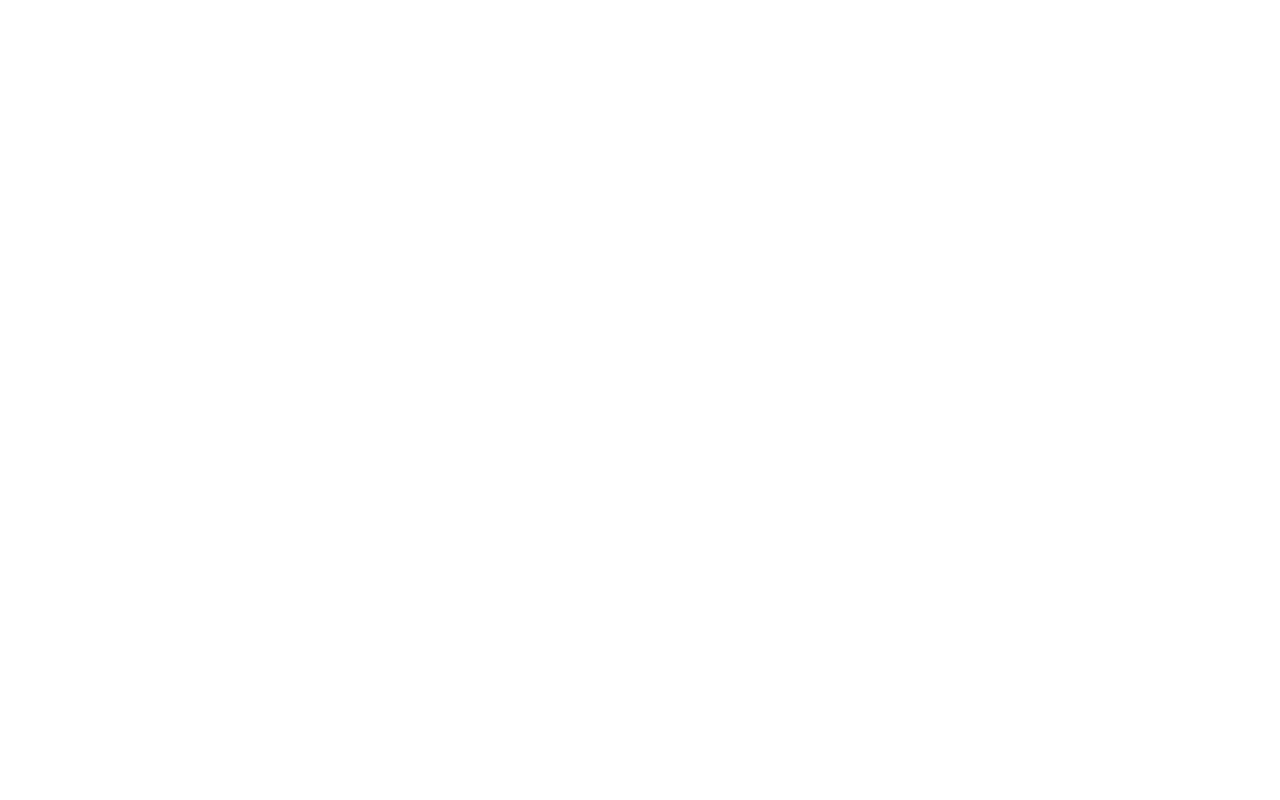
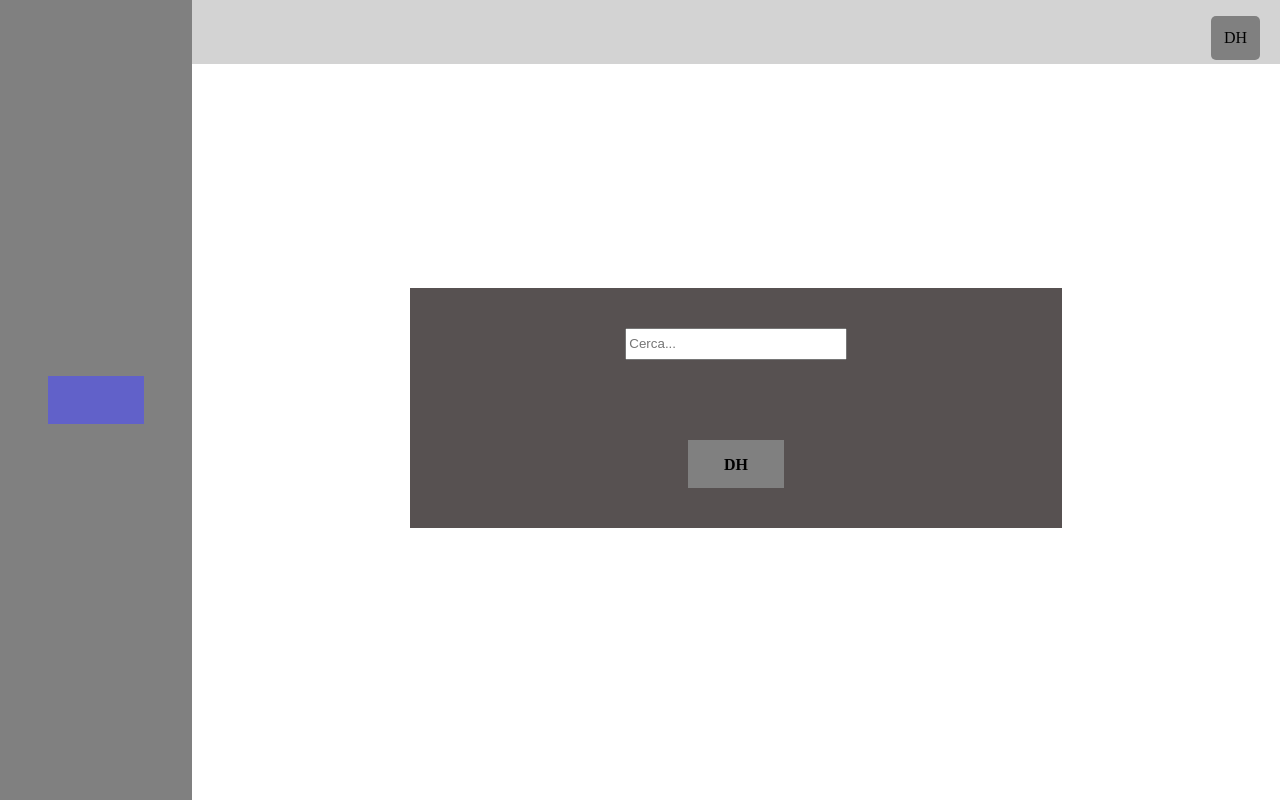
Before and after one commit to AnneclaireS/Test_sbarramento, a plain HTML site: page index.html in a window 1280 px wide. Drawn offline with Linux system fonts and the light colour scheme.

Commit message:
second commit

```diff
--- a/index.html
+++ b/index.html
@@ -9,7 +9,29 @@
 </head>
 
 <body>
-
+    <div class="wrapper">
+        <aside>
+            <div class="box-side"></div>
+        </aside>
+        <nav>
+            <div class="navbar">
+                <p class="box-nav">DH</p>
+            </div>
+        </nav>
+        <div class="container">
+            <div class="main-container">
+                <div class="items">
+                    <input rel="placeholder" placeholder="Cerca..."/>
+                </div>
+                <div class="items1">
+                    <p class="box-div">DH</p>
+                </div>
+            </div>
+        </div>
+        <footer>
+            <div class="ball"></div>
+        </footer>
+    </div>
 </body>
 
 </html>
--- a/style.css
+++ b/style.css
@@ -0,0 +1,87 @@
+body {
+    height: 100vh;
+    width: 100%;
+    margin: 0;
+}
+
+.wrapper {
+    height: 100%;
+    width: 100%;
+}
+
+aside {
+    display: flex;
+    float: left;
+    background-color: grey;
+    height: 100%;
+    width: 15%;
+    justify-content: center;
+    align-items: center;
+}
+
+.box-side {
+    background-color: rgb(97, 97, 201);
+    display: flex;
+    width: 50%;
+    height: 6%;
+    /* flex-direction: row; */
+}
+
+nav {
+    display: flex;
+    height: 8%;
+    width: 85%;
+    background-color: lightgray;
+    justify-content: flex-end;
+}
+
+.box-nav {
+    background-color: gray;
+    padding: 13px;
+    border-radius: 5px;
+    align-items: center;
+    text-align: center;
+    margin-right: 20px;
+}
+
+.container {
+    display:flex;
+    height: 86%;
+    width: 85%;
+    justify-content: center;
+    align-items: center;
+}
+
+.main-container {
+    background-color: rgb(87, 81, 81);
+    display: flex;
+    justify-content: space-around;
+    align-items: center;
+    flex-direction: column;
+    height: 35%;
+    width: 60%;
+}
+
+input {
+    width: 16em;
+    height: 2em;
+}
+
+.items1 {
+    background-color: gray;
+    width: 6em;
+    height: 3em;
+    text-align: center;
+    font-weight: bold;
+}
+
+footer {
+    display: flex;
+    height: 6%;
+    width: 85%;
+
+}
+
+.ball {
+    border-radius: ;
+}
```
